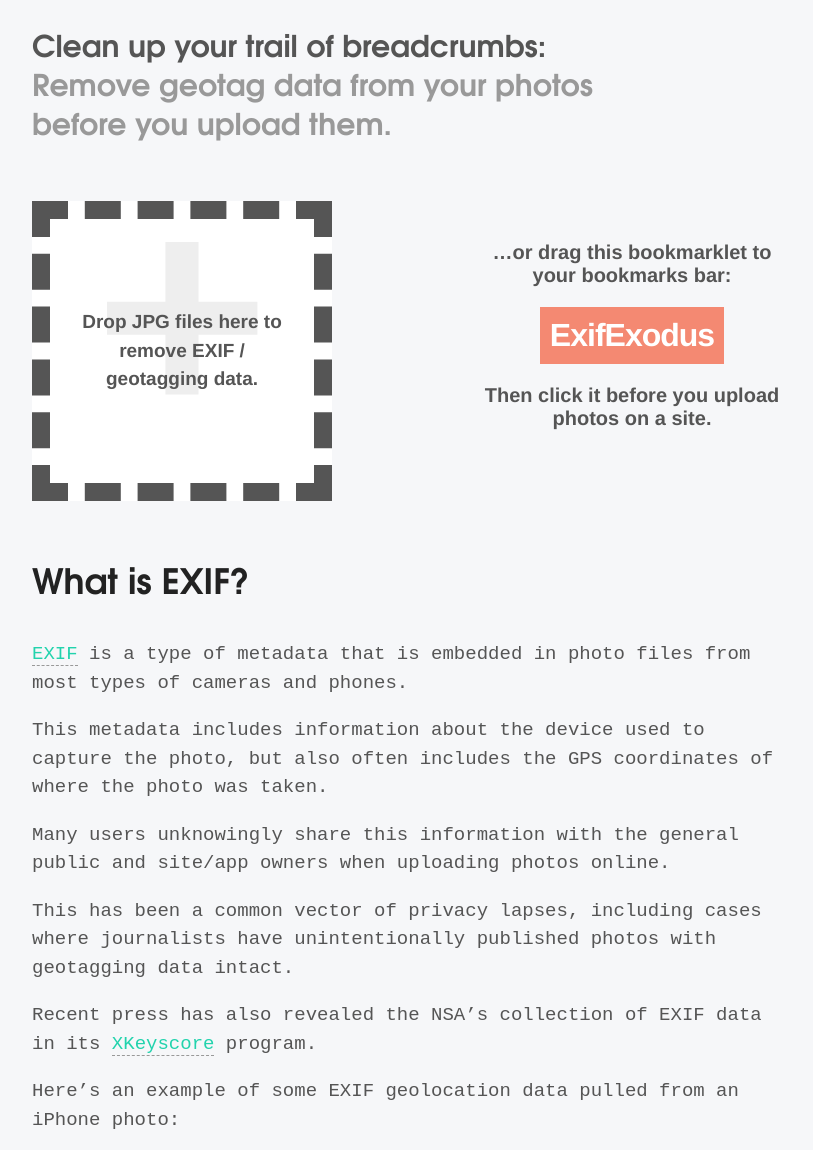
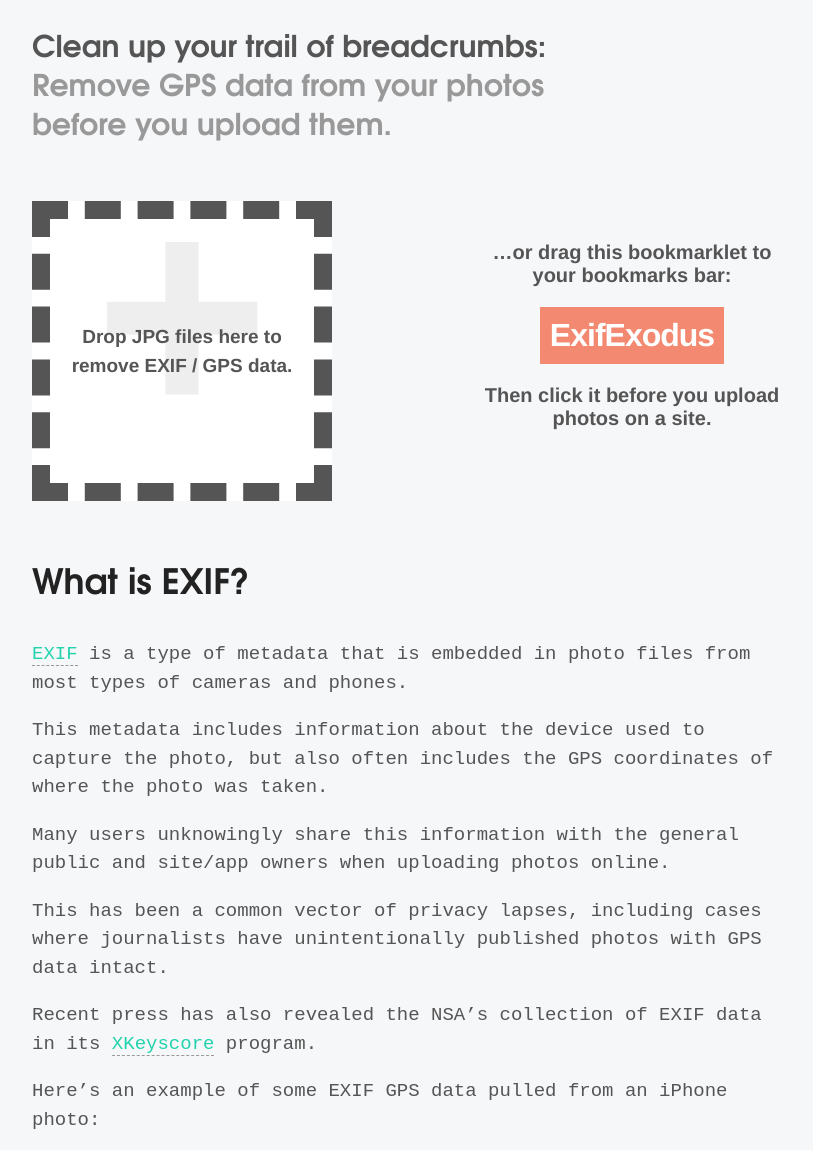
Before and after one commit to dmotz/ExifExodus, a website: page index.html in a window 1280 px wide. Shown: the part 312-1462 px from the top of the page, without its empty margins (233-1046 px from the left). Drawn offline with Linux system fonts and the light colour scheme.

Commit message:
wording changes

```diff
--- a/index.html
+++ b/index.html
@@ -3,13 +3,13 @@
 
 <head>
   <meta charset="utf-8">
-  <meta name="description" content="ExifExodus removes EXIF / geotag data from your photos">
+  <meta name="description" content="ExifExodus removes EXIF / GPS data from your photos">
   <meta name="viewport" content="width=device-width, initial-scale=1.0, user-scalable=no">
   <meta name="author" content="Dan Motzenbecker">
   <link href="assets/css/exifexodus.css" rel="stylesheet" type="text/css">
   <link href="assets/images/favicon.png" rel="icon" type="image/png">
   <link href="assets/images/favicon-152.png" rel="apple-touch-icon-precomposed">
-  <title>ExifExodus</title>
+  <title>ExifExodus - Remove EXIF / GPS data from your photos</title>
 </head>
 
 <body>
@@ -19,7 +19,7 @@
     <h2>
       <em>Clean up your trail of breadcrumbs:</em>
       <br>
-      Remove geotag data from your photos before you upload them.
+      Remove GPS data from your photos before you upload them.
     </h2>
     <h2></h2>
   </section>
@@ -30,7 +30,7 @@
 
   <section id="actions">
     <div id="photo-drop">
-      <p>Drop JPG files here to remove EXIF / geotagging data.</p>
+      <p>Drop JPG files here to remove EXIF / GPS data.</p>
       <div>+</div>
     </div>
 
@@ -72,7 +72,7 @@
 
     <p>
       This has been a common vector of privacy lapses, including cases where
-      journalists have unintentionally published photos with geotagging data intact.
+      journalists have unintentionally published photos with GPS data intact.
     </p>
 
     <p>
@@ -80,7 +80,7 @@
       its <a href="http://en.wikipedia.org/wiki/XKeyscore">XKeyscore</a> program.
     </p>
 
-    <p>Here&rsquo;s an example of some EXIF geolocation data pulled from an iPhone photo:</p>
+    <p>Here&rsquo;s an example of some EXIF GPS data pulled from an iPhone photo:</p>
 
 <pre>
 GPS Latitude Ref      : North
```
Also changed, not shown: README.md.
